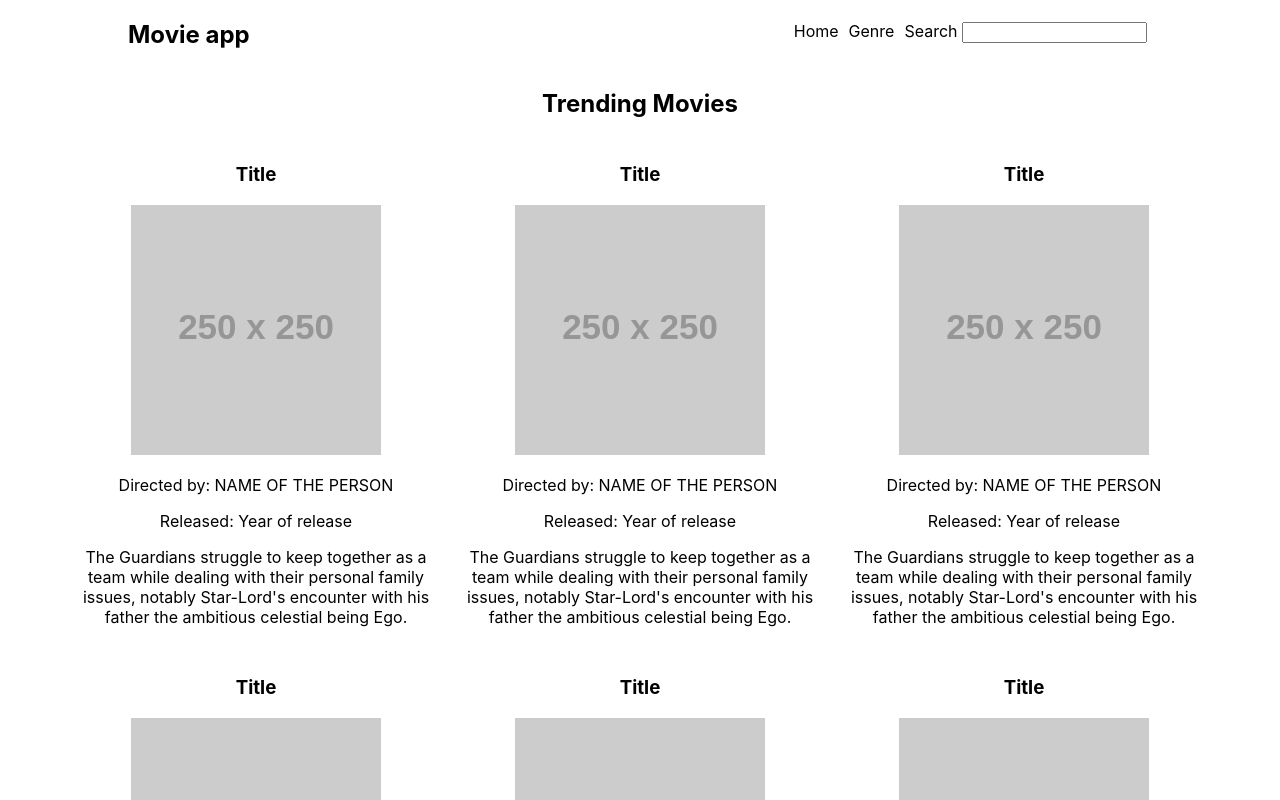
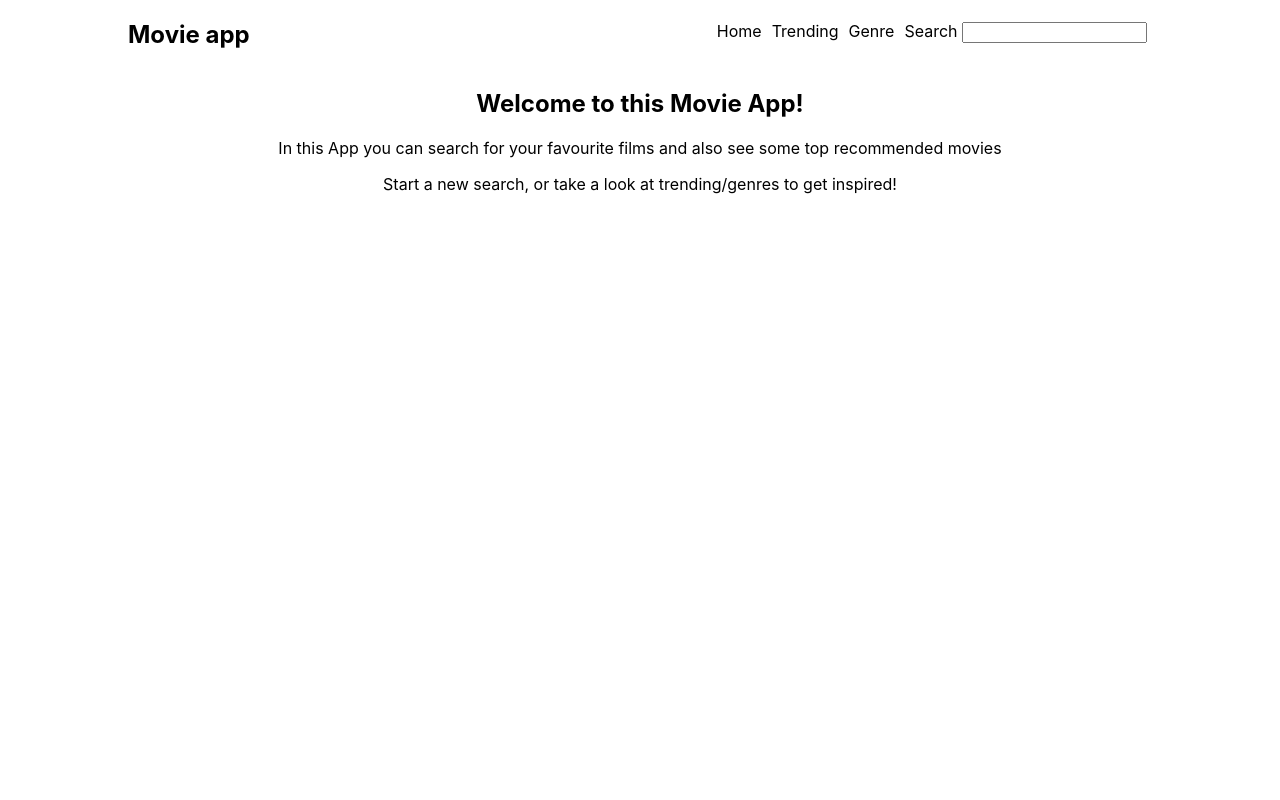
Before and after one commit to Jans999/reactMovieApp, a React (Create React App) app: page / in a window 1280 px wide. Shown: the top 800 px of the page. Built offline with nearby package versions, Linux system fonts and the light colour scheme.

Commit message:
added home page, updated links to img

```diff
--- a/src/App.css
+++ b/src/App.css
@@ -36,8 +36,19 @@ h1 a {
   text-decoration: none;
 }
 
+
 /* --------------
-Home Page
+Home
+------------------*/
+
+.home_container {
+  margin: 0 auto;
+  text-align: center;
+  width: 80%;
+}
+
+/* --------------
+Trending
 ------------------*/
 
 .movie_list {
--- a/src/App.js
+++ b/src/App.js
@@ -8,8 +8,7 @@ import Trending from './components/Trending'
 import Genre from './components/Genre'
 import SearchResult from './components/SearchResult'
 import GenreSelect from './components/GenreSelect'
-
-
+import Home from './components/Home'
 
 function App() {
   return (
@@ -18,6 +17,9 @@ function App() {
 
       <Switch>
         <Route exact path="/">
+          <Home />
+        </Route>
+        <Route path="/trending">
           <Trending />
         </Route>
         <Route path="/genres">
--- a/src/components/Header.js
+++ b/src/components/Header.js
@@ -14,6 +14,9 @@ function Header() {
                         <Link to="/">Home </Link>
                     </li>
                     <li>
+                        <Link to="/trending">Trending </Link>
+                    </li>
+                    <li>
                         <Link to="/genres">Genre </Link>
                     </li>
                     <li>
--- /dev/null
+++ b/src/components/Home.js
@@ -0,0 +1,15 @@
+import React from 'react';
+import '../App.css';
+
+function Home() {
+    return(
+        <div className="home_container">
+            <h2>Welcome to this Movie App!</h2>
+            <p>In this App you can search for your favourite films and also see some top recommended movies</p>
+            <p>Start a new search, or take a look at trending/genres to get inspired!</p>
+        </div>
+
+    )
+}
+
+export default Home;
--- a/src/components/MovieCard.js
+++ b/src/components/MovieCard.js
@@ -4,15 +4,17 @@ import { Link } from 'react-router-dom'
 
 function MovieCard() {
     return(
-            <Link to="/searchResult" className="movie_card">
+            <div className="movie_card">
                 <h3>Title</h3>
-                <img src="https://via.placeholder.com/250" alt="" />
+                <Link to="/searchResult">
+                    <img src="https://via.placeholder.com/250" alt="" />
+                </Link>
                 <p>Directed by: NAME OF THE PERSON</p>
                 <p>Released: Year of release</p>
                 <p>The Guardians struggle to keep together as a team
                 while dealing with their personal family issues, notably Star-Lord's encounter with his
                 father the ambitious celestial being Ego.</p>
-            </Link>
+            </div>
 
     )
 }
```
